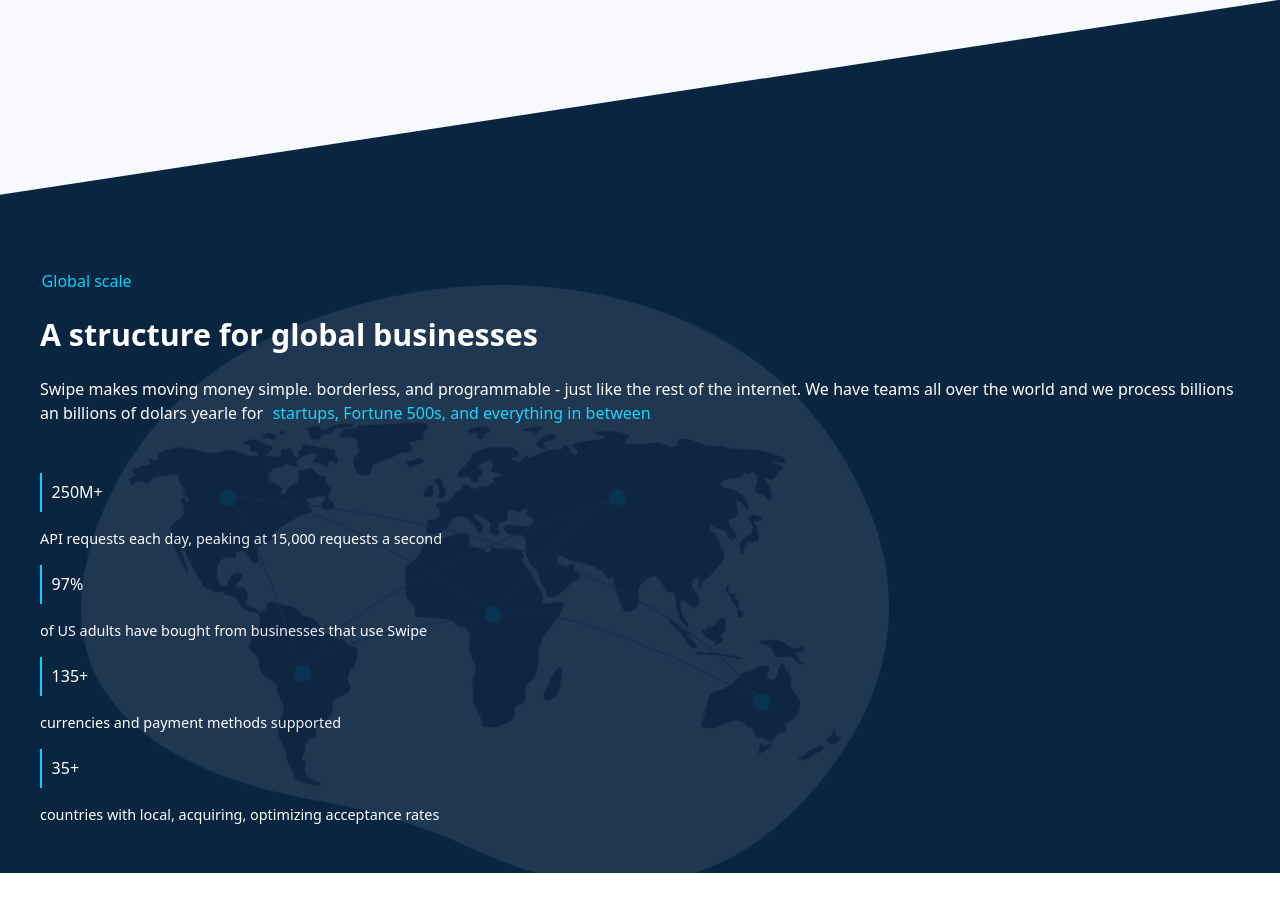
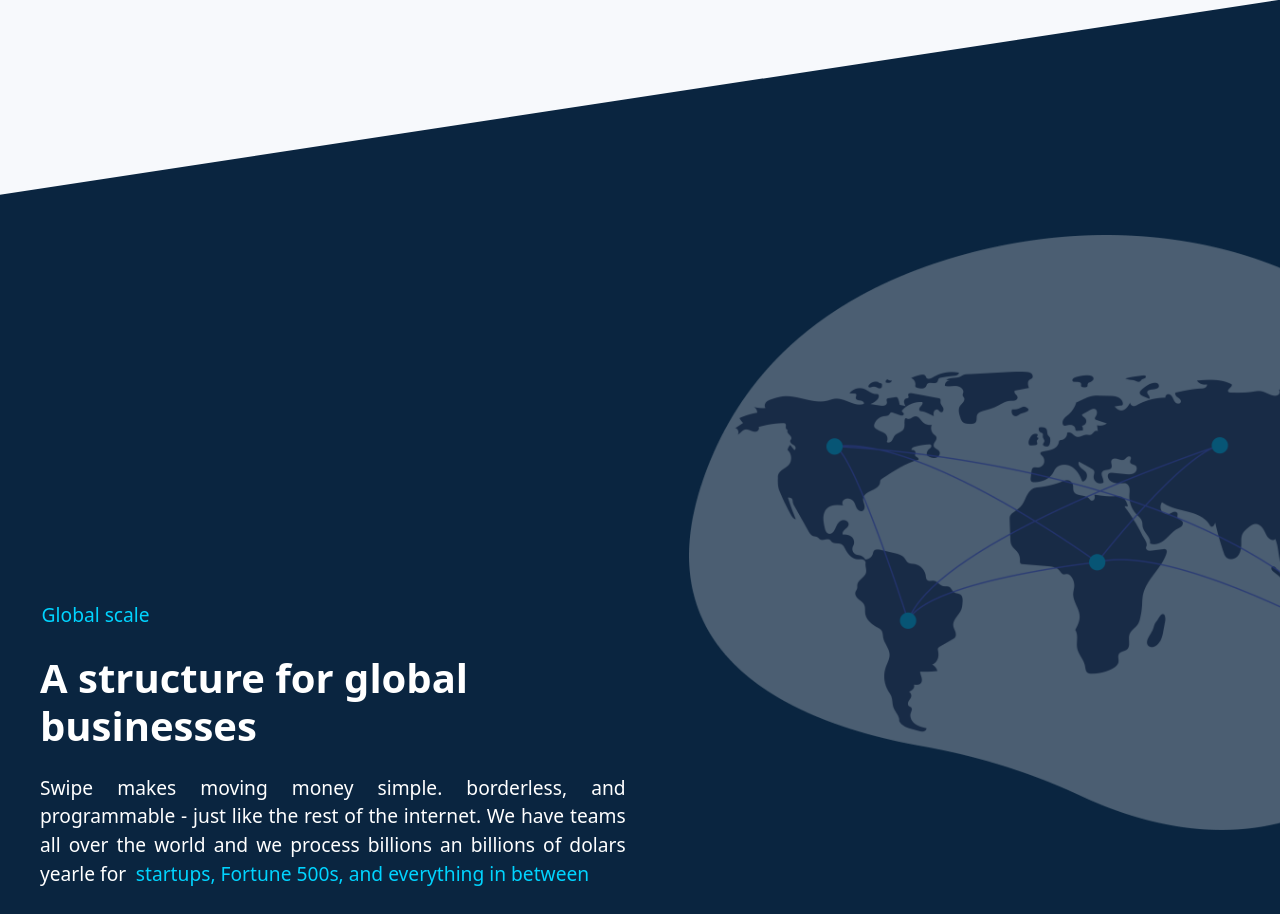
Before and after one commit to Wilvargas/swipe, a plain HTML site: page html/swipe.html in a window 1280 px wide. Shown: the part 4098-5012 px from the top of the page. Before the commit the page ends 4971 px from the top, so only its background shows below. Drawn offline with nearby package versions, Linux system fonts and the light colour scheme; a web font is replaced by a local one.

Commit message:
Terminación de diseño responsive para tablet 768px

```diff
--- a/css/swipe.css
+++ b/css/swipe.css
@@ -1468,53 +1468,70 @@
 }
 
 @media screen and (min-width: 768px) {
+    .background-5 {
+        width: 100vw;
+        height: 117.3vw;
+        background-color: #0A2540;
+        font-size: 16px;
+        z-index: 1;
+    }
     .section5-columns {
         width: 95vw;
+        height: 100vw;
         justify-content: center;
         display: flex;
         flex-direction: column;
         position: relative;
-        /* border: 2px solid red; */
+    }
+    .col-left4 {
+        display: flex;
+        flex-direction: column;
+        width: 50%;
     }
     .p-4 {
         color:#00D4FF;
-        font-size: 1rem;
-        margin: 3rem 0 0 -0.9rem
+        font-size: 1.2rem;
+        margin: 13.5rem 0 0 -0.9rem;
+        padding:6rem;
     }
     .structure {
         color: white;
-        font-size: 1.9rem;
+        font-size: 2.5rem;
         font-weight: 700;
         margin: 0 0.9rem 1.5rem 0.5rem;
     }
     .swipe-makes {
         color: white;
         font-weight: 500;
-        margin: 0 0.9rem 3rem 0.5rem;
+        font-size: 1.2rem;
+        margin: 0 0.9rem 5rem 0.5rem;
         text-align: justify;
         overflow:hidden ;
     }
     .swipe-makes a {
         text-decoration: none;
+        font-size: 1.2rem;
+
     }
     .container-info {
         display: grid;
-        grid-template-rows: repeat(4, 0.8fr 0.12fr);
-        margin: 0 0.5rem 3rem 0.5rem;
+        grid-template-columns: 1fr 1fr;
+        grid-template-rows: repeat(2, 0.4fr 0.12fr);
+        margin: 0 0.5rem 10rem 0.5rem;
         row-gap: 1rem;
     }
     /* Generalidades */
     .h3-info {
         color: white;
         margin: 0 0;
-        font-size: 1rem;
+        font-size: 1.3rem;
         border-left: 2px solid #00D4FF;
         padding: 0.6rem;
     }
     .p-info {
         color:white;
         margin: 0 0;
-        font-size: 0.9rem;
+        font-size: 1rem;
     }
     /* particularidades */
     .h3-1 {
@@ -1526,29 +1543,29 @@
     }
 
     .h3-2 {
+        grid-area: 1/2/2/3;
+    }
+    .p-2 {
+        grid-area: 2/2/3/3;
+    }
+    .h3-3 {
         grid-area: 3/1/4/2;
     }
-    .p-2 {
+    .p-3 {
         grid-area: 4/1/5/2;
     }
-    .h3-3 {
-        grid-area: 5/1/6/2;
-    }
-    .p-3 {
-        grid-area: 6/1/7/2;
-    }
     .h3-4 {
-        grid-area: 7/1/8/2;
+        grid-area: 3/2/4/3;
 
     }
     .p-4 {
-        grid-area: 8/1/9/2;
+        grid-area: 4/2/5/3;
     }
     .globo {
-        max-width: 50.5rem;
-        opacity: 9%;
+        max-width: 50rem;
+        opacity: 28%;
         position: absolute;
-        top: 13%;
-        left: 4%;
-    }
-}
+        top: 3%;
+        left: 54%;
+    }
+}
```
